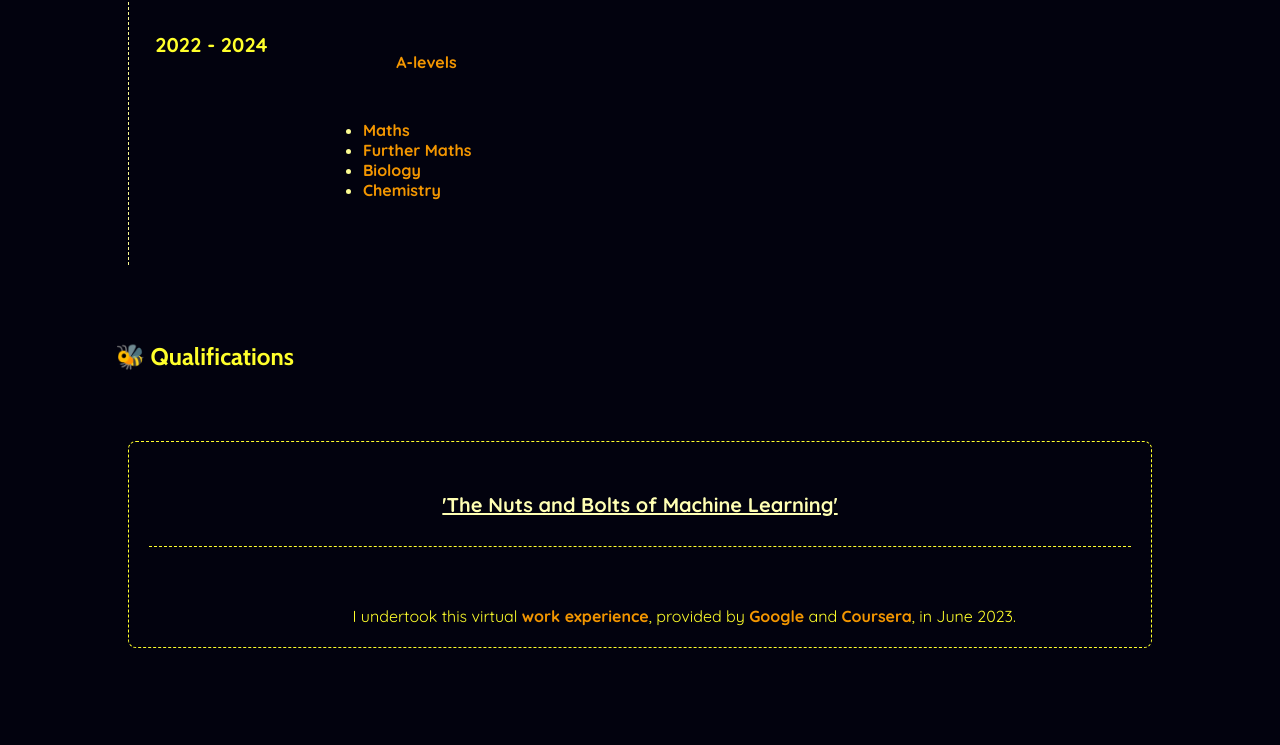
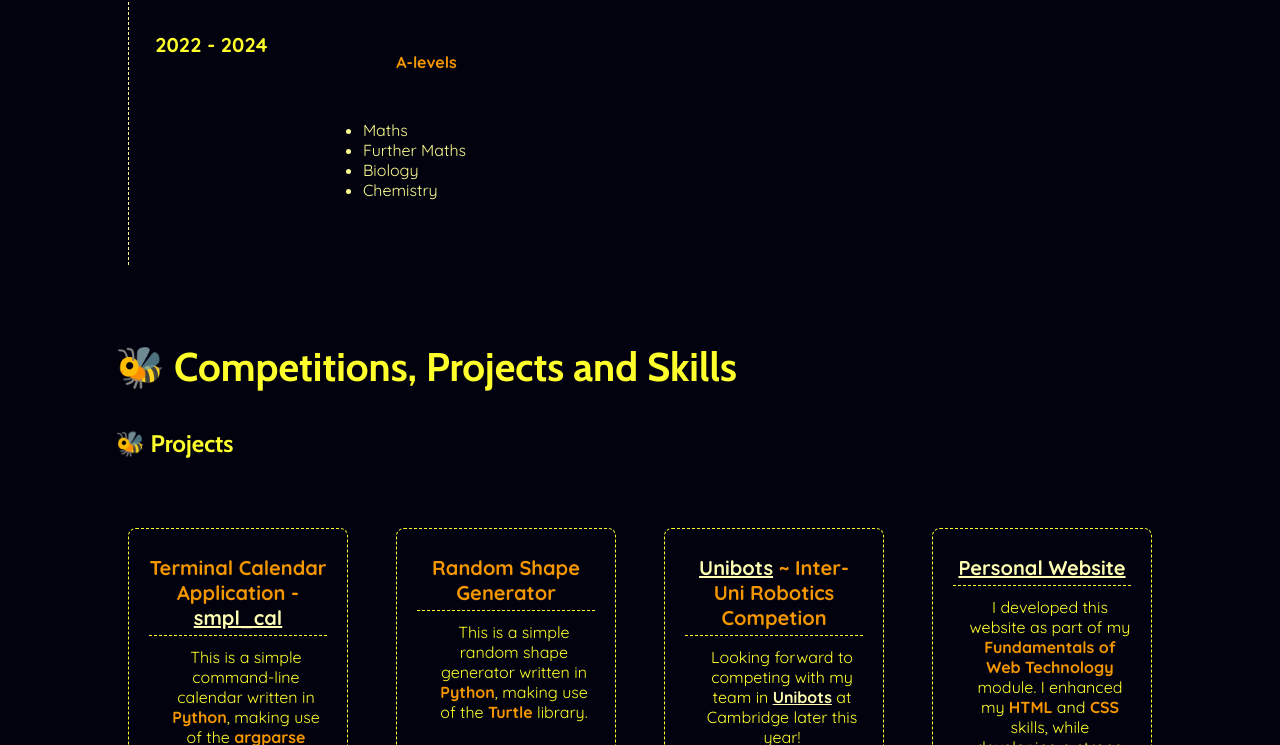
Before and after one commit to avniDhokia/avniDhokia.github.io, a plain HTML site: page index.html in a window 1280 px wide. Shown: the part 915-1660 px from the top of the page. Drawn offline with nearby package versions, Linux system fonts and the light colour scheme; a web font is replaced by a local one.

```diff
--- a/index.html
+++ b/index.html
@@ -57,22 +57,22 @@
         <h3 id="a_level_years">2022 - 2024</h2>
         <p id="a_level_intro"><strong>A-levels</strong></p>
         <ul id="a_level_info">
-            <li><strong>Maths</strong></li>
-            <li><strong>Further Maths</strong></li>
-            <li><strong>Biology</strong></li>
-            <li><strong>Chemistry</strong></li>
+            <li>Maths</li>
+            <li>Further Maths</li>
+            <li>Biology</li>
+            <li>Chemistry</li>
         </ul>
     </article>
 
     <br>
     <br>
-    <h2 id="projects">Qualifications</h2>
+    <!--<h2 id="projects">Qualifications</h2>
     <section id="project_flex">
         <article class="mini_textbox">
             <h3><a href="https://coursera.org/verify/HASG22MLPG92">'The Nuts and Bolts of Machine Learning'</a></h3>
             <p>I undertook this virtual <strong>work experience</strong>, provided by <strong>Google</strong> and <strong>Coursera</strong>, in June 2023.</p>
         </article>
-    </section>
+    </section>-->
 
 
     <h1 id="CompetitionsProjectsAndSkills">Competitions, Projects and Skills</h1>
```
Also changed, not shown: blog.html (+3 -3 lines).
